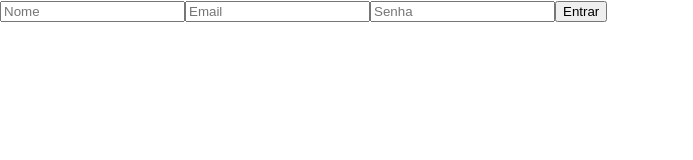
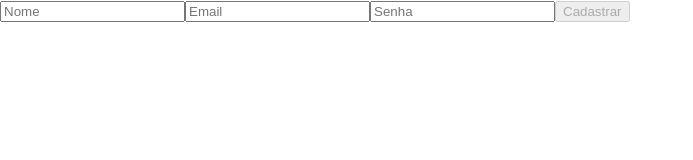
Before and after one commit to jorgezup/delivery-app, a React (Create React App) app in the folder front-end/: page /register in a window 1280 px wide. Shown: the top 160 px of the page, without its empty margins (0-693 px from the left). Built offline with nearby package versions, Linux system fonts and the light colour scheme.

Commit message:
feat: register form validations

```diff
--- a/front-end/src/Pages/Register.jsx
+++ b/front-end/src/Pages/Register.jsx
@@ -1,10 +1,23 @@
 import React, { useState } from 'react';
+import { useEffect } from 'react';
 
 function Register() {
   const [name, setName] = useState('');
   const [email, setEmail] = useState('');
   const [password, setPassword] = useState('');
+  const emailRegex = /\S+@\S+\.\S+/;
   // const [pInfo, setPInfo] = useState('');
+  const [disabled, setDisabled] = useState(true);
+
+  function handleButton() {
+    setDisabled(true); setName(''); setEmail(''); setPassword('');
+  };
+
+  useEffect(() => {
+    if (name.length >= 12 && password.length >= 6 && emailRegex.test(email) ) {
+      setDisabled(false);
+    } else { setDisabled(true) }
+  }, [name, email, password]);
 
   return (
     <div className='register-page'>
@@ -13,15 +26,17 @@ function Register() {
           <input
             id='name'
             type="text"
+            data-testid="common_register__input-name"
             placeholder="Nome"
             className="register-input"
             required
             value={ name }
-            onChange={ (e) => setEmail(e.target.value) }
+            onChange={ (e) => setName(e.target.value) }
           />
           <input
             id='email'
             type="text"
+            data-testid="common_register__input-email"
             placeholder="Email"
             className="register-input"
             required
@@ -31,6 +46,7 @@ function Register() {
           <input
             id='password'
             type="password"
+            data-testid="common_register__input-password"
             placeholder="Senha"
             className="register-input"
             required
@@ -39,12 +55,18 @@ function Register() {
           />
           <button
             type="button"
+            data-testid="common_register__button-register"
             className='register-button'
-            onClick={ console.log(email, password, name) }
+            disabled={ disabled }
+            onClick={ handleButton }
           >
-            Entrar
+            Cadastrar
           </button>
-          {/* {pInfo && <p className='login-pInfo'>{pInfo}</p>} */}
+          {/* {pInfo && (
+            <p
+              className='login-pInfo'
+              data-testid="common_register__element-invalid_register"
+            >{pInfo}</p>}) */}
         </form>
       </main>
     </div>
```
Also changed, not shown: front-end/src/API_Calls/register.js (added), 1 other file (tests, documents, lock files or other folders).
